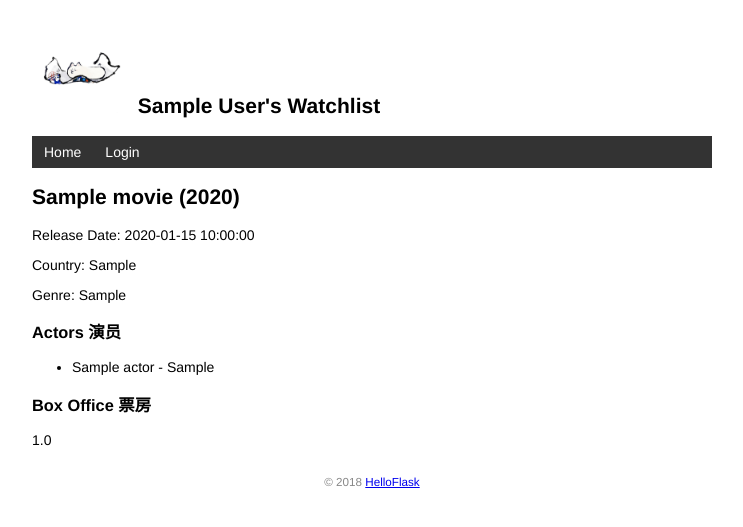
After one commit to SiriGao/watchlist, a Flask app: page /movie/1 in a window 1280 px wide. The commit adds this page. Shown: the top 527 px of the page, without its empty margins (268-1011 px from the left). Run offline with Flask 3, Linux system fonts and the light colour scheme; tables that the repository leaves empty hold one stand-in row (values such as "Sample post").

Commit message:
detail search function

```diff
--- /dev/null
+++ b/watchlist/templates/movie_detail.html
@@ -0,0 +1,21 @@
+{% extends 'base.html' %}
+
+{% block content %}
+<h2>{{ movie.title }} ({{ movie.year }})</h2>
+<p>Release Date: {{ movie.release_date }}</p>
+<p>Country: {{ movie.country }}</p>
+<p>Genre: {{ movie.genre }}</p>
+
+<h3>Actors 演员</h3>
+<ul>
+    {% for actor_relation in actors %}
+    <li>{{ actor_relation.actor.name }} - {{ actor_relation.relation_type }}</li>
+    {% endfor %}
+</ul>
+
+{% if box_office %}
+<h3>Box Office 票房</h3>
+<p>{{ box_office.box }}</p>
+{% endif %}
+
+{% endblock %}
--- a/watchlist/views.py
+++ b/watchlist/views.py
@@ -4,7 +4,7 @@ from flask import render_template, request, url_for, redirect, flash
 from flask_login import login_user, login_required, logout_user, current_user
 
 from watchlist import app, db
-from watchlist.models import User, Movie
+from watchlist.models import Actor, MovieActorRelation, MovieBox, User, Movie
 
 
 from flask import request, url_for, redirect, flash
@@ -150,3 +150,12 @@ def logout():
     logout_user()
     flash('Goodbye.')
     return redirect(url_for('index'))
+
+
+@app.route('/movie/<int:movie_id>')
+def movie_detail(movie_id):
+    movie = Movie.query.get_or_404(movie_id)
+    actors = MovieActorRelation.query.filter_by(movie_id=movie_id).join(Actor, MovieActorRelation.actor_id == Actor.id).all()
+    box_office = MovieBox.query.filter_by(movie_id=movie_id).first()
+
+    return render_template('movie_detail.html', movie=movie, actors=actors, box_office=box_office)
```
Also changed, not shown: watchlist/templates/index.html (+5 -3 lines).
